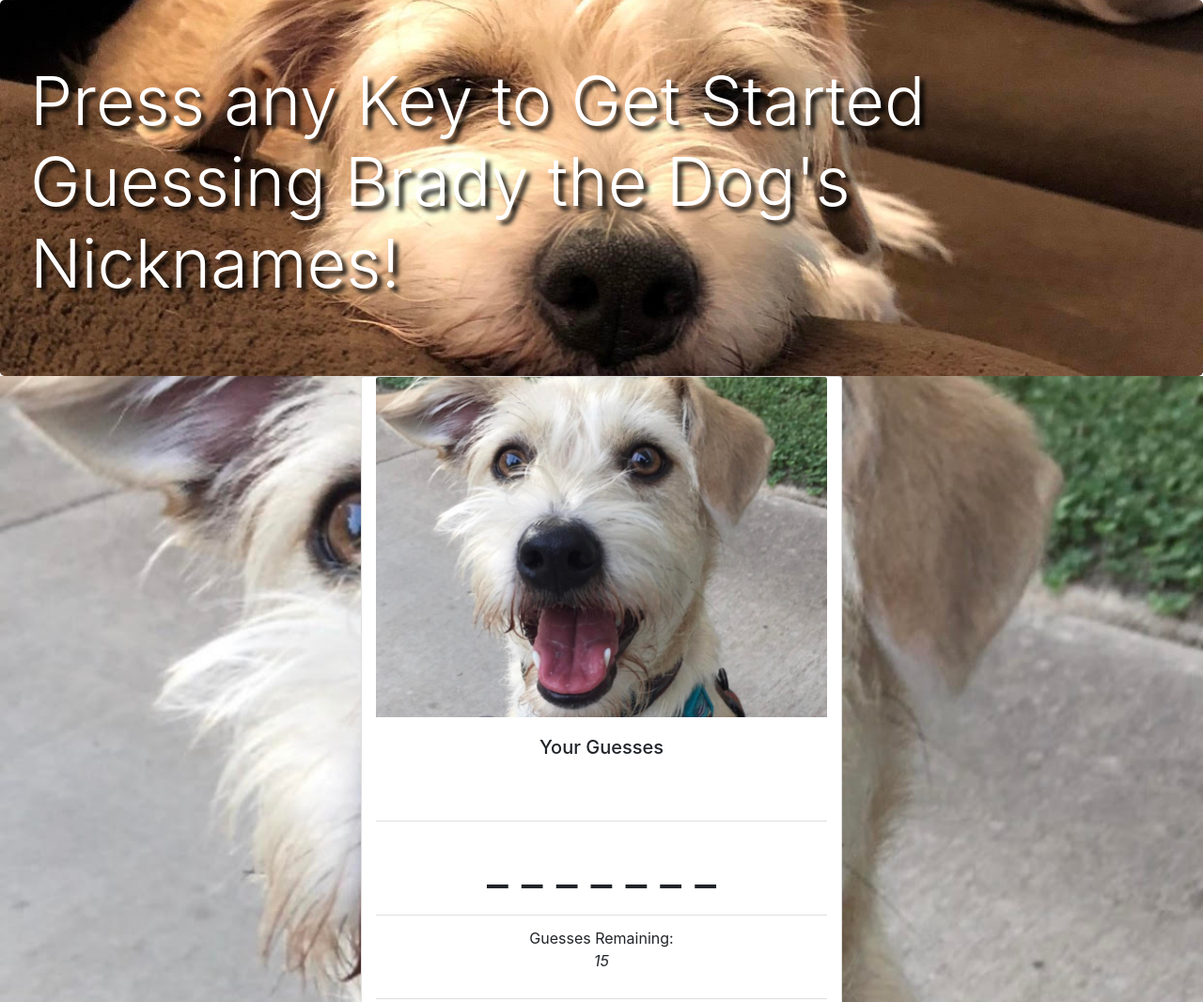
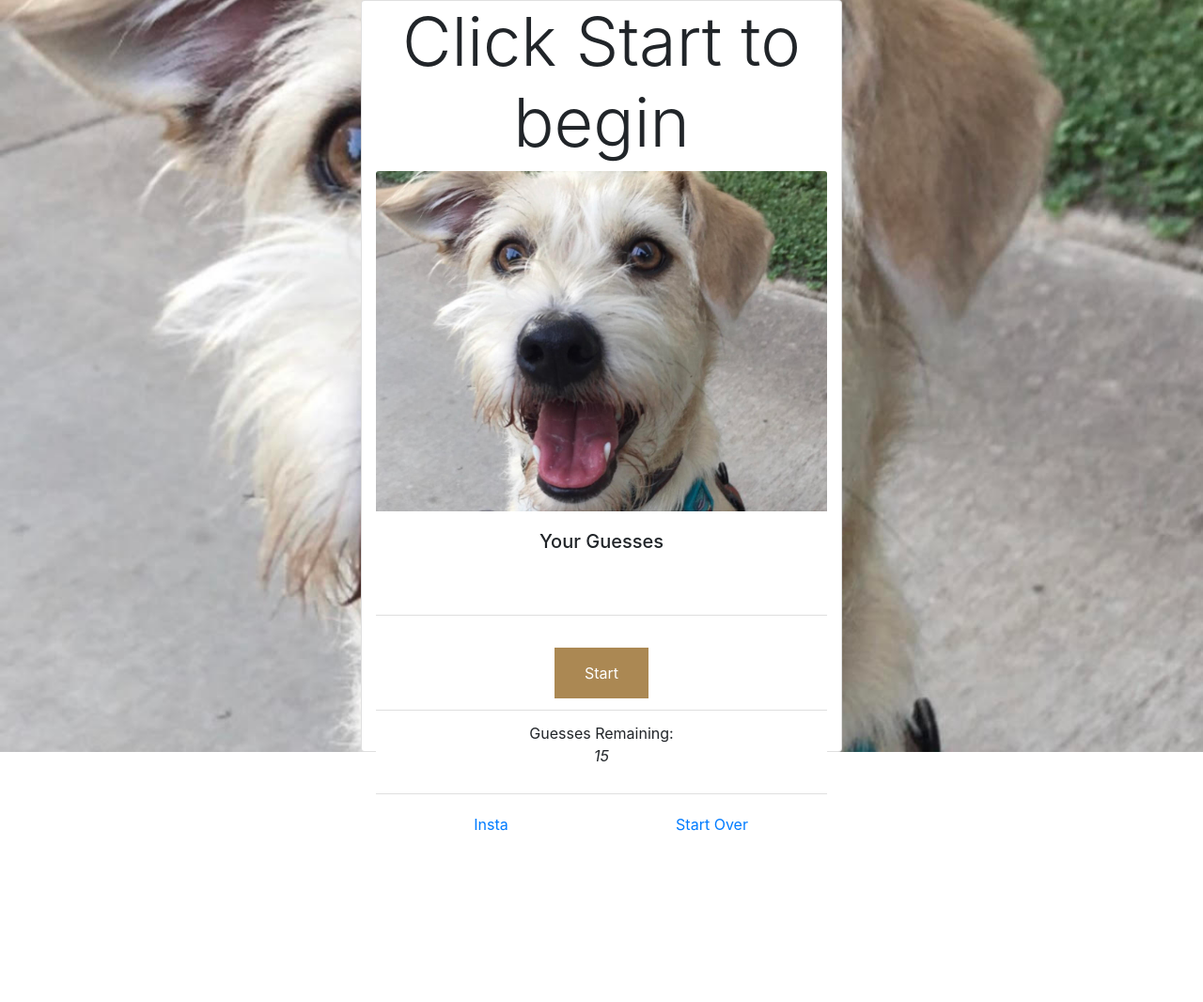
Before and after one commit to msmehaffey/Word-Guess-Game, a plain HTML site: page index.html in a window 1280 px wide. Shown: the top 1066 px of the page at 94% size. After the commit the page ends 909 px from the top, so only its background shows below. Drawn offline with nearby package versions, Linux system fonts and the light colour scheme.

Commit message:
No more being notified multiple times after completion, style changes, new names added

```diff
--- a/assets/css/style.css
+++ b/assets/css/style.css
@@ -22,6 +22,10 @@ body, html {
     text-shadow: black 0.3em 0.3em 0.3em;
 }
 
+.headliner {
+    text-align: center;
+}
+
 .card {
     width: 40%;
     margin: 0 auto;
@@ -38,6 +42,16 @@ input{
 }
 
 .card-link {
+    font-size: 16px;
+}
+button {
+    background-color: #AB8853;
+    border: none;
+    color: white;
+    padding: 15px 32px;
+    text-align: center;
+    text-decoration: none;
+    display: inline-block;
     font-size: 16px;
 }
 
--- a/assets/javascript/game.js
+++ b/assets/javascript/game.js
@@ -1,12 +1,9 @@
-var randomWords = ["squibbs", "squibbles", "brad", "bradley", "leroy", "elroy", "muffin", "cutieguy", "scooter", "winslow", "pumpkin"];
+var randomWords = ["squibbs", "squibbles", "brad", "bradley", "leroy", "elroy", "muffin", "cutieguy", "scooter", "winslow", "pumpkin", "biscuit", "bradford"];
 var blankWord = [];
 
 
- document.body.onkeypress = function findRandom() {
-
+ function findRandom() {
     document.getElementById("headliner").innerHTML = "Start Guessing!"
-
-
      var i = Math.floor(Math.random() * randomWords.length);
      var wordSelect = randomWords[i];
      var randArr = wordSelect.split("");
@@ -21,20 +18,20 @@ var blankWord = [];
                 document.getElementById("theGuess").innerHTML += guess;
                 guessRemaining--;
                 document.getElementById("guessLeft").innerHTML = guessRemaining;
+                    for (var j = 0; j < wordSelect.length; j++) {
+
+                        if (randArr[j] === guess) {
+                            blankWord[j] = guess;
+                            console.log(blankWord.indexOf("_"));
+                        }
+                    }
                     if (guessRemaining === 0) {
                         document.location.reload(false);
                         alert("You ran out of guesses! The name was: " + wordSelect);
                     }
-
-            for (var j = 0; j < wordSelect.length; j++) {
-                if (randArr[j] === guess) {
-                blankWord[j] = guess;
-                console.log(blankWord.indexOf("_"));
-                }
                     if (blankWord.indexOf("_") === -1) {
                             document.location.reload(false);
                             alert("You won! The name was: " + wordSelect + "!");
-                }
                     }
                 document.getElementById("challenge").innerHTML = blankWord.join(" ");
             }
--- a/index.html
+++ b/index.html
@@ -9,16 +9,10 @@
     <title> Brady's Game! </title>
 </head>
 <body>
-
-    <div class="jumbotron">
-        <h1 class="display-3" id="headliner"> Press any Key to Get Started Guessing Brady the Dog's Nicknames! </h1>
-    </div>
-
     <div class="bg">
-
-
             <div class="card">
                 <div class="container">
+                    <h1 class="display-3" id="headliner">Click Start to begin</h1>
                     <img class="card-img-top" src="../Word-Guess-Game/assets/images/bradyAwake.jpg" alt="Card image cap">
                     <div class="card-body">
                       <h5 class="card-title"> Your Guesses </h5>
@@ -29,7 +23,7 @@
 
                     </div>
                         <ul class="list-group list-group-flush">
-                        <li class="list-group-item" id="challenge"> _ _ _ _ _ _ _ </li>
+                        <li class="list-group-item" id="challenge"><button onclick="findRandom()">Start</button> </li>
                         <li class="list-group-item" id="guessLeft"> Guesses Remaining:</strong> <em><p id="guessLeft"> 15 </p></em></li>
                         </ul>
                     <div class="card-body">
```
Lines whose indentation alone changed are shown as unchanged.
